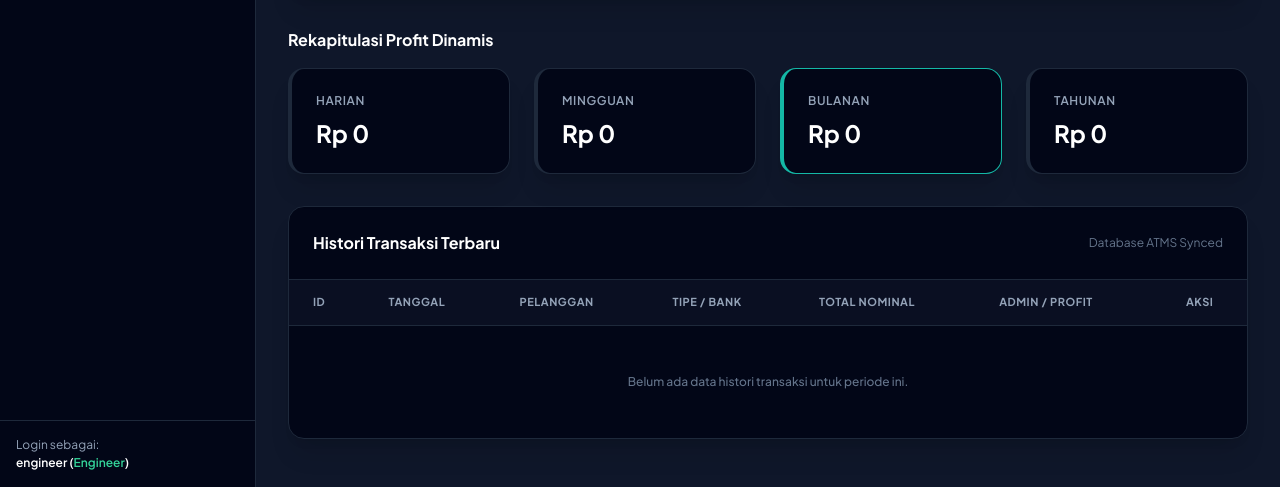
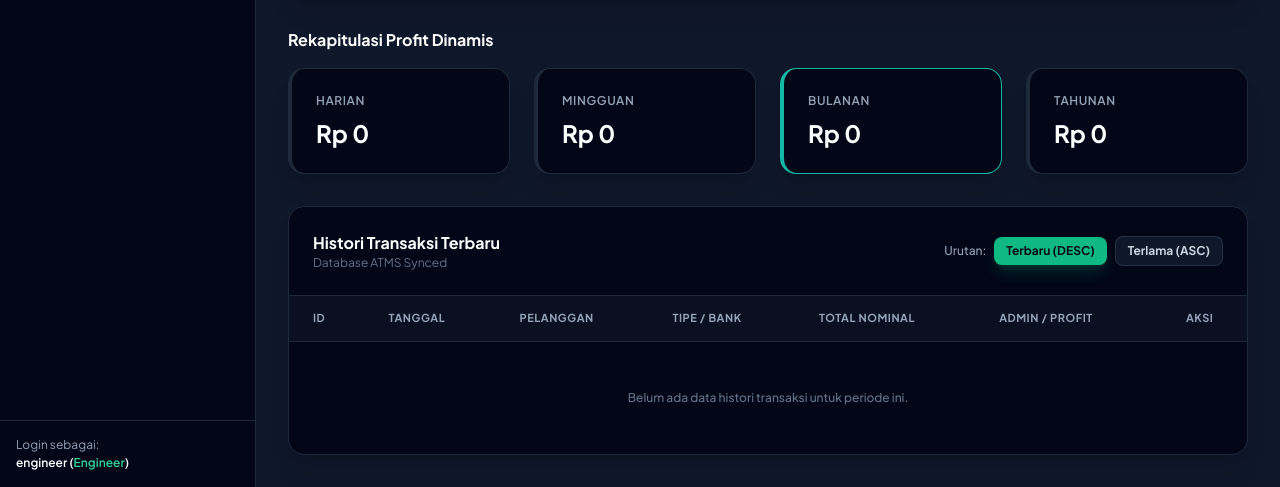
Before and after one commit to yudhayafir-spec/arsha-system, a Flask app: page /dashboard in a window 1280 px wide. Shown: the part 685-1172 px from the top of the page. Run offline with Flask 3, Linux system fonts and the light colour scheme; data that the repository does not hold is empty; some libraries are stand-ins or nearby versions.

Commit message:
Update dashboard.html

```diff
--- a/templates/dashboard.html
+++ b/templates/dashboard.html
@@ -132,9 +132,17 @@
 
             <!-- TABEL HISTORI TRANSAKSI -->
             <div class="bg-slate-950 rounded-2xl border border-slate-800 shadow-xl overflow-hidden">
-                <div class="p-6 border-b border-slate-800 flex justify-between items-center">
-                    <h3 class="text-base font-bold text-white">Histori Transaksi Terbaru</h3>
-                    <span class="text-xs text-slate-500">Database ATMS Synced</span>
+                <div class="p-6 border-b border-slate-800 flex flex-col sm:flex-row justify-between items-start sm:items-center gap-4">
+                    <div>
+                        <h3 class="text-base font-bold text-white">Histori Transaksi Terbaru</h3>
+                        <p class="text-xs text-slate-500">Database ATMS Synced</p>
+                    </div>
+                    <!-- TOMBOL FILTER URUTAN ASC / DESC -->
+                    <div class="flex items-center space-x-2">
+                        <span class="text-xs text-slate-400 font-medium">Urutan:</span>
+                        <a href="/dashboard?sort=DESC" class="px-3 py-1.5 rounded-lg text-xs font-bold transition {% if current_sort == 'DESC' or not current_sort %}bg-emerald-500 text-slate-950 shadow-lg shadow-emerald-500/20{% else %}bg-slate-900 text-slate-300 hover:bg-slate-800 border border-slate-700/60{% endif %}">Terbaru (DESC)</a>
+                        <a href="/dashboard?sort=ASC" class="px-3 py-1.5 rounded-lg text-xs font-bold transition {% if current_sort == 'ASC' %}bg-emerald-500 text-slate-950 shadow-lg shadow-emerald-500/20{% else %}bg-slate-900 text-slate-300 hover:bg-slate-800 border border-slate-700/60{% endif %}">Terlama (ASC)</a>
+                    </div>
                 </div>
 
                 <div class="overflow-x-auto">
```
